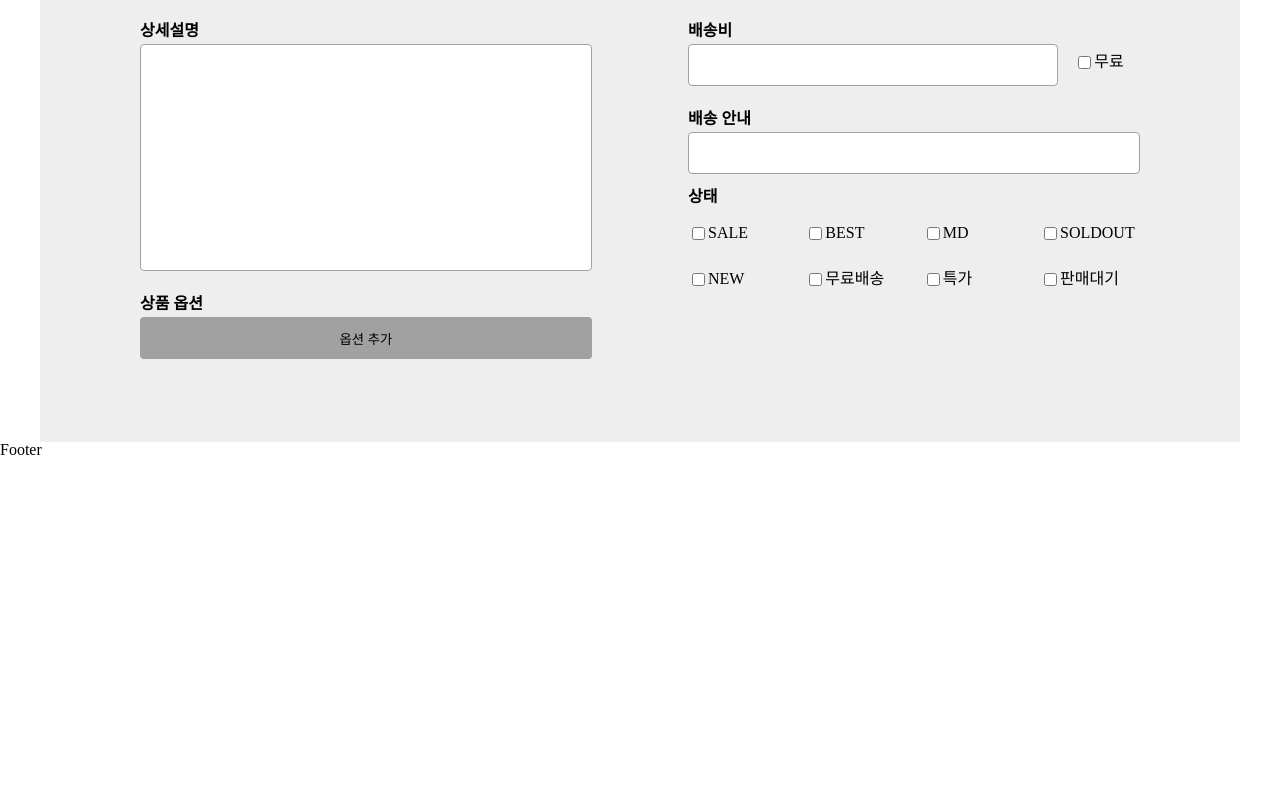
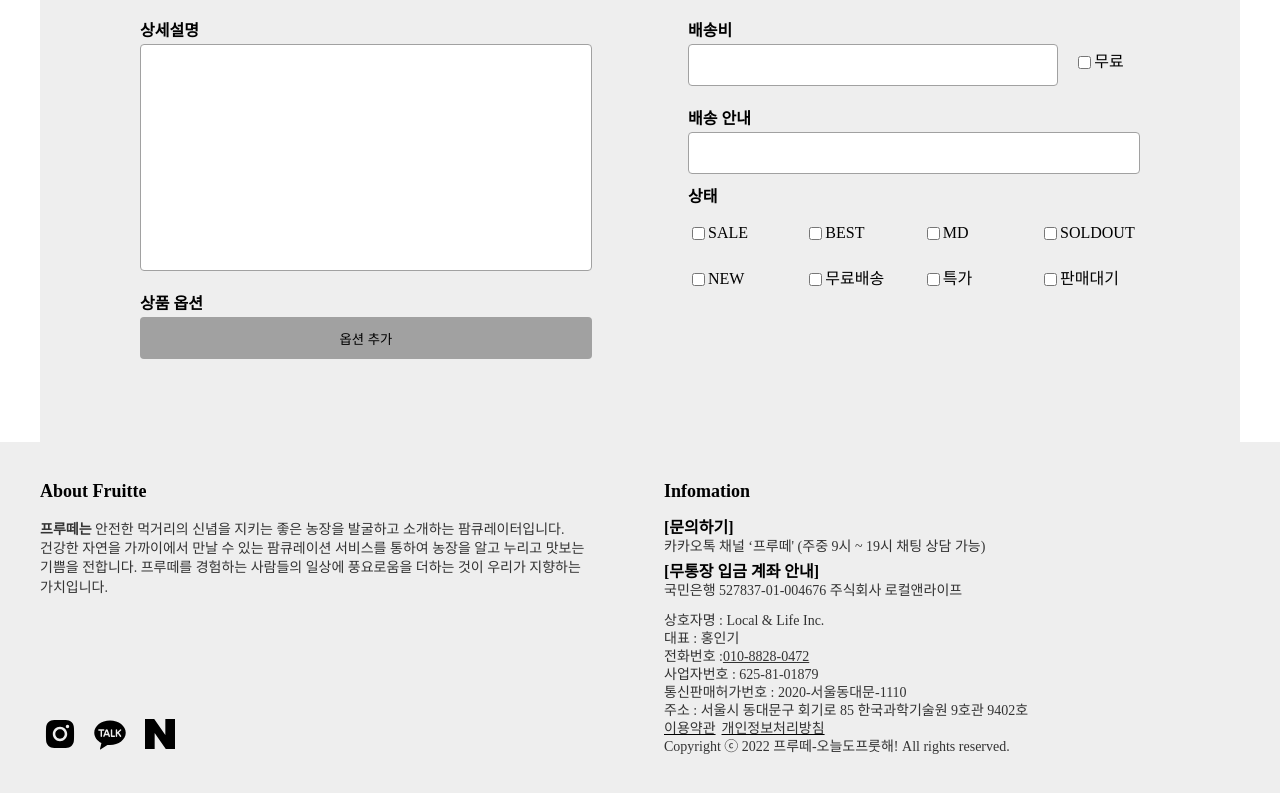
Before and after one commit to wanted-9team/task2, a React (Create React App) app: page /admin_register in a window 1280 px wide. Shown: the part 345-1138 px from the top of the page. Before the commit the page ends 803 px from the top, so only its background shows below. Built offline with nearby package versions, Linux system fonts and the light colour scheme.

Commit message:
[ADD] footer 컴포넌트 구현

```diff
--- a/src/components/common/Footer/Footer.jsx
+++ b/src/components/common/Footer/Footer.jsx
@@ -1,8 +1,78 @@
 import React from 'react'
 import * as S from './Footer.style'
+import { AiFillInstagram } from 'react-icons/ai'
+import { RiKakaoTalkFill } from 'react-icons/ri'
+import { SiNaver } from 'react-icons/si'
 
 const Footer = () => {
-  return <div>Footer</div>
+  return (
+    <S.Footer>
+      <S.FooterItemsWrap>
+        <S.FooterItem>
+          <S.IntroWrap>
+            <S.FooterTitle>About Fruitte</S.FooterTitle>
+            <S.IntroDesc>
+              <S.BoldFont>프루떼는</S.BoldFont> 안전한 먹거리의 신념을 지키는 좋은 농장을 발굴하고
+              소개하는 팜큐레이터입니다. <br />
+              건강한 자연을 가까이에서 만날 수 있는 팜큐레이션 서비스를 통하여 농장을 알고 누리고
+              맛보는 기쁨을 전합니다. 프루떼를 경험하는 사람들의 일상에 풍요로움을 더하는 것이
+              우리가 지향하는 가치입니다.
+            </S.IntroDesc>
+          </S.IntroWrap>
+          <S.SnsLinksWrap>
+            <S.SnsLink href="https://www.instagram.com/fruitte_picnic/" target="_blank">
+              <AiFillInstagram size="36" />
+            </S.SnsLink>
+            <S.SnsLink href="https://pf.kakao.com/_jBWkK" target="_blank">
+              <RiKakaoTalkFill size="36" />
+            </S.SnsLink>
+            <S.SnsLink href="https://blog.naver.com/fruitte" target="_blank">
+              <SiNaver size="30" />
+            </S.SnsLink>
+          </S.SnsLinksWrap>
+        </S.FooterItem>
+        <S.FooterItem>
+          <S.InfoWrap>
+            <S.FooterTitle>Infomation</S.FooterTitle>
+            <S.InfoList>
+              <S.InfoItemWrap>
+                <S.BoldFont>[문의하기]</S.BoldFont>
+                <S.InfoItemDesc>
+                  카카오톡 채널 ‘프루떼' (주중 9시 ~ 19시 채팅 상담 가능)
+                </S.InfoItemDesc>
+              </S.InfoItemWrap>
+              <S.InfoItemWrap>
+                <S.BoldFont>[무통장 입금 계좌 안내]</S.BoldFont>
+                <S.InfoItemDesc>국민은행 527837-01-004676 주식회사 로컬앤라이프</S.InfoItemDesc>
+              </S.InfoItemWrap>
+              <S.InfoItemWrap>
+                <S.AdressWrap>
+                  <S.InfoItemDesc>상호자명 : Local & Life Inc.</S.InfoItemDesc>
+                  <S.InfoItemDesc>대표 : 홍인기</S.InfoItemDesc>
+                  <S.InfoItemDesc>
+                    전화번호 :
+                    <S.InfoItemPhone href="tel:010-8828-0472">010-8828-0472</S.InfoItemPhone>
+                  </S.InfoItemDesc>
+                  <S.InfoItemDesc>사업자번호 : 625-81-01879</S.InfoItemDesc>
+                  <S.InfoItemDesc>통신판매허가번호 : 2020-서울동대문-1110</S.InfoItemDesc>
+                  <S.InfoItemDesc>
+                    주소 : 서울시 동대문구 회기로 85 한국과학기술원 9호관 9402호
+                  </S.InfoItemDesc>
+                  <S.TermsWrap>
+                    <S.InfoItemDesc>이용약관</S.InfoItemDesc>
+                    <S.InfoItemDesc>개인정보처리방침</S.InfoItemDesc>
+                  </S.TermsWrap>
+                  <S.InfoItemDesc>
+                    Copyright ⓒ 2022 프루떼-오늘도프룻해! All rights reserved.
+                  </S.InfoItemDesc>
+                </S.AdressWrap>
+              </S.InfoItemWrap>
+            </S.InfoList>
+          </S.InfoWrap>
+        </S.FooterItem>
+      </S.FooterItemsWrap>
+    </S.Footer>
+  )
 }
 
 export default Footer
--- a/src/components/common/Footer/Footer.style.js
+++ b/src/components/common/Footer/Footer.style.js
@@ -1 +1,98 @@
+import { Link } from 'react-router-dom'
 import styled from 'styled-components'
+
+export const Footer = styled.footer`
+  display: flex;
+  flex-direction: column;
+  align-items: center;
+  width: 100%;
+  background-color: #eee;
+`
+export const FooterItemsWrap = styled.div`
+  display: flex;
+  justify-content: space-between;
+  width: 1200px;
+`
+
+export const FooterItem = styled.section`
+  margin: 40px 0;
+  display: flex;
+  flex-direction: column;
+  justify-content: space-between;
+  width: 48%;
+`
+export const IntroWrap = styled.section`
+  display: flex;
+  flex-direction: column;
+  justify-content: space-between;
+  row-gap: 20px;
+  word-break: keep-all;
+`
+export const IntroDesc = styled.p`
+  color: #333;
+  font-size: 14px;
+  line-height: 1.2rem;
+`
+
+export const SnsLinksWrap = styled.section`
+  display: flex;
+`
+
+export const SnsLink = styled.a`
+  margin-right: 10px;
+  display: flex;
+  justify-content: center;
+  align-items: center;
+  width: 40px;
+  height: 40px;
+`
+export const InfoWrap = styled.section`
+  display: flex;
+  flex-direction: column;
+  row-gap: 20px;
+`
+
+export const InfoList = styled.ul`
+  display: flex;
+  flex-direction: column;
+  row-gap: 10px;
+`
+
+export const InfoItemWrap = styled.li`
+  display: flex;
+  flex-direction: column;
+  row-gap: 4px;
+`
+
+export const AdressWrap = styled.div`
+  margin-top: 6px;
+  display: flex;
+  flex-direction: column;
+  row-gap: 4px;
+`
+
+export const TermsWrap = styled.div`
+  display: flex;
+  text-decoration: underline;
+`
+
+export const InfoItemDesc = styled.p`
+  margin-right: 6px;
+  color: #333;
+  font-size: 14px;
+`
+
+export const InfoItemPhone = styled.a`
+  color: #333;
+  font-size: 14px;
+  text-decoration: underline;
+`
+
+export const FooterTitle = styled.p`
+  font-size: 18px;
+  font-weight: 700;
+  color: 111;
+`
+export const BoldFont = styled.span`
+  font-weight: 700;
+`
```
